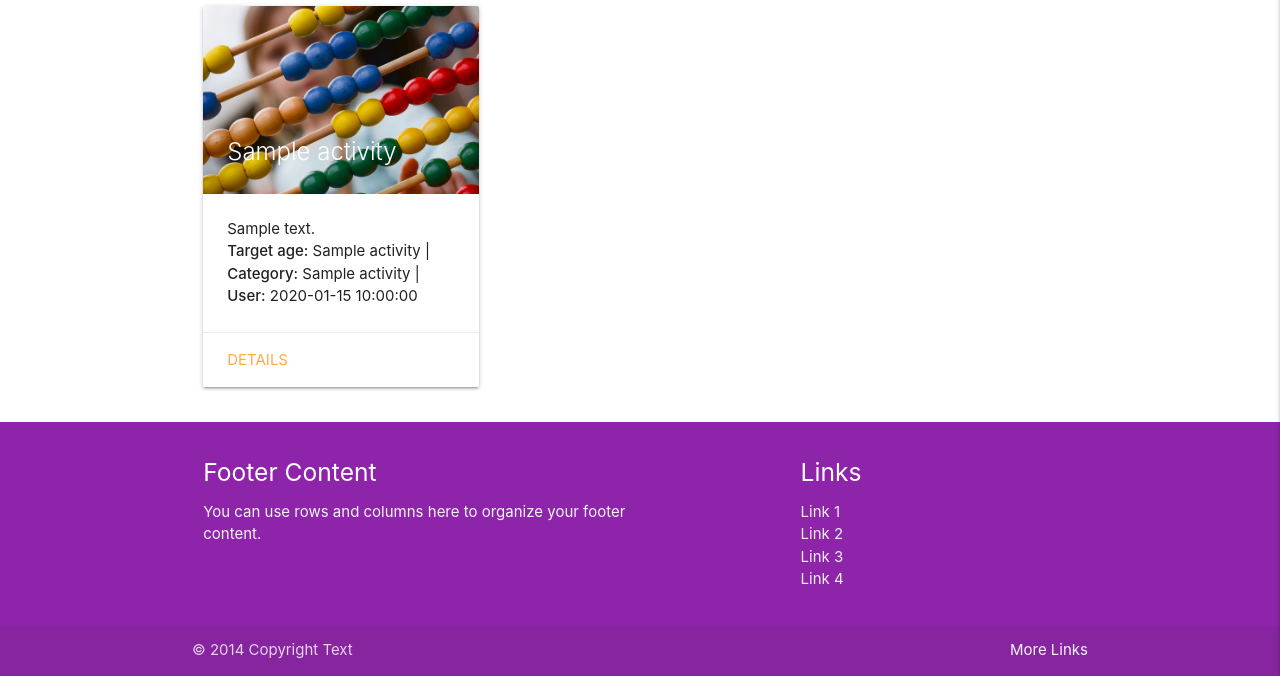
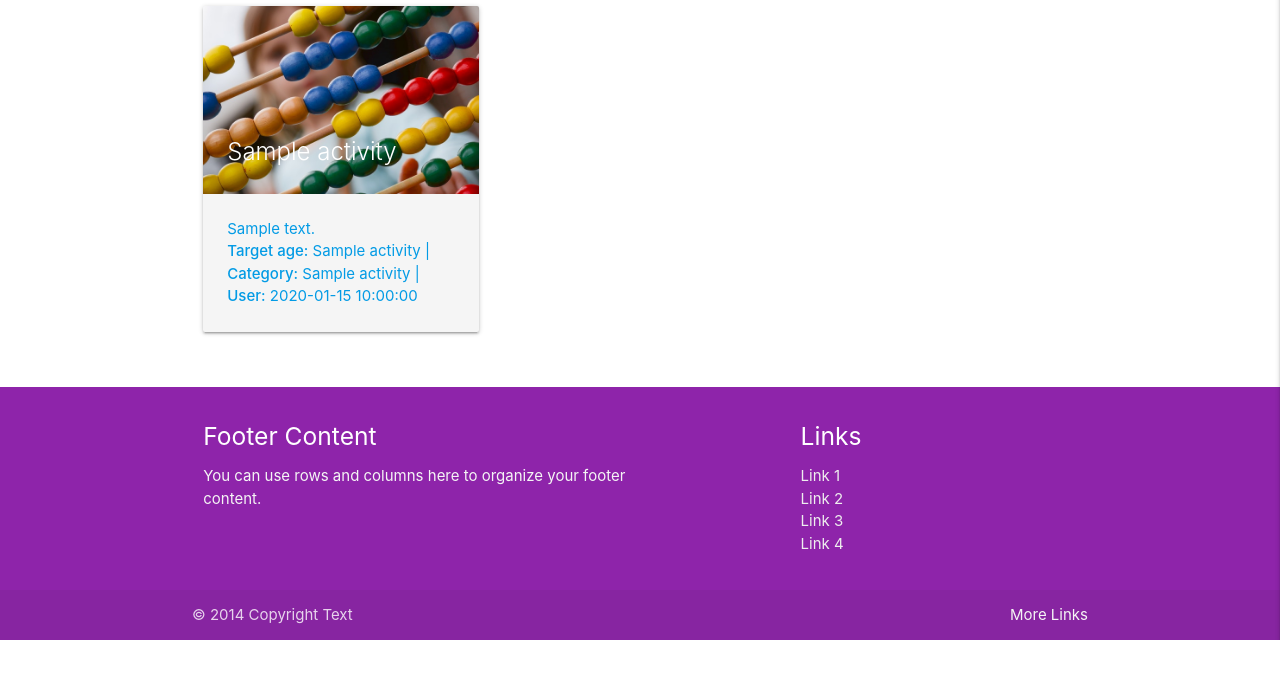
Before and after one commit to Edb83/self-isolution, a Flask app: page / in a window 1280 px wide. Shown: the part 160-836 px from the top of the page. After the commit the page ends 800 px from the top, so only its background shows below. Run offline with Flask 2, Linux system fonts and the light colour scheme; a database or web service that is not in the repository returns one stand-in record (values such as "Sample title"); some libraries are stand-ins or nearby versions.

Commit message:
Added edit FAB to activities cards

```diff
--- a/templates/activities.html
+++ b/templates/activities.html
@@ -5,23 +5,30 @@
 
 <div class="row">
   {% for activity in activities %}
-        <div class="col s12 m6 l4">
-            <div class="card hoverable">
+  <div class="col s12 m6 xl4">
+    <a href="{{ url_for('view_activity', activity_id=activity._id) }}">
+      <div class="card hoverable grey lighten-4">
         <div class="card-image">
-                    <img src="{{ url_for('static', filename='images/test.jpg') }}">
+          <img src="{{ url_for('static', filename='images/test.jpg') }}" />
           <span class="card-title">{{ activity.activity_name }}</span>
+          {% if session.user|lower == activity.created_by|lower %}
+          <a
+            href="{{ url_for('edit_activity', activity_id=activity._id) }}"
+            class="btn-floating halfway-fab waves-effect waves-light cyan accent-3"
+            ><i class="fas fa-user-edit"></i
+          ></a>
+          {% endif %}
         </div>
         <div class="card-content">
           <p>{{ activity.activity_summary }}</p>
-                    <p><strong>Target age:</strong> {{ activity.age_name }} | <strong>Category:</strong> {{ activity.category_name }} | <strong>User:</strong> {{ activity.created_by }}</p>
-                </div>
-                <div class="card-action">
-                    <a href="{{ url_for('view_activity', activity_id=activity._id) }}">Details</a>
-                    {% if session.user|lower == activity.created_by|lower %}
-                        <a href="{{ url_for('edit_activity', activity_id=activity._id) }}" class="waves-effect waves-light btn right">Edit</a>
-                    {% endif %}
+          <p>
+            <strong>Target age:</strong> {{ activity.age_name }} |
+            <strong>Category:</strong> {{ activity.category_name }} |
+            <strong>User:</strong> {{ activity.created_by }}
+          </p>
         </div>
       </div>
+    </a>
   </div>
   {% endfor %}
 </div>
```
Lines whose indentation alone changed are shown as unchanged.
